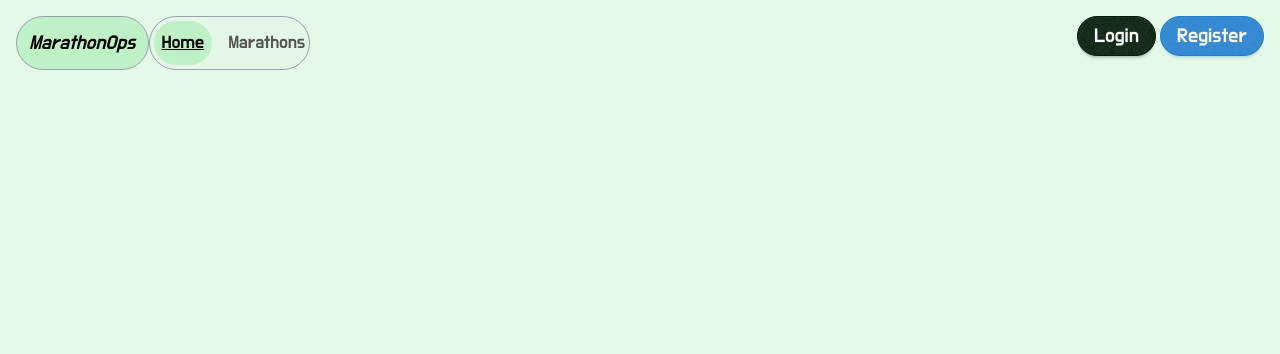
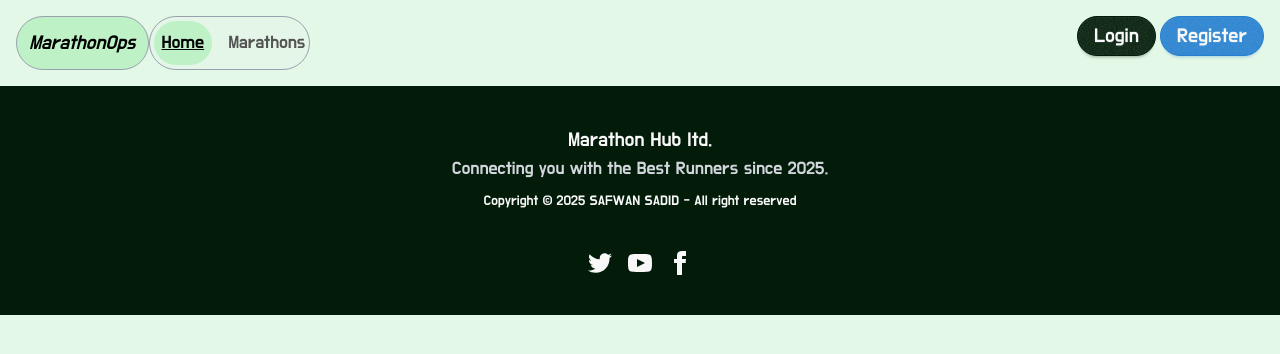
Before and after one commit to SafuGit/MarathonOps, a React (Vite) app: page / in a window 1280 px wide. Shown: the top 354 px of the page. Built offline with nearby package versions, Linux system fonts and the light colour scheme.

Commit message:
worked on footer

```diff
--- /dev/null
+++ b/src/components/Footer/Footer.jsx
@@ -0,0 +1,56 @@
+import React from 'react';
+
+const Footer = () => {
+  return (
+    <footer className="footer footer-horizontal footer-center bg-primary text-primary-content p-10">
+      <aside>
+        <p className="text-xl font-extralight mb-0">
+          Marathon Hub ltd. <br />
+          <span className='text-gray-300 text-lg font-extralight'>
+            Connecting you with the Best Runners since 2025.
+          </span>
+        </p>
+        <p className='font-extralight text-md'>Copyright © {new Date().getFullYear()} SAFWAN SADID - All right reserved</p>
+      </aside>
+      <nav>
+        <div className="grid grid-flow-col gap-4">
+          <a>
+            <svg
+              xmlns="http://www.w3.org/2000/svg"
+              width="24"
+              height="24"
+              viewBox="0 0 24 24"
+              className="fill-current">
+              <path
+                d="M24 4.557c-.883.392-1.832.656-2.828.775 1.017-.609 1.798-1.574 2.165-2.724-.951.564-2.005.974-3.127 1.195-.897-.957-2.178-1.555-3.594-1.555-3.179 0-5.515 2.966-4.797 6.045-4.091-.205-7.719-2.165-10.148-5.144-1.29 2.213-.669 5.108 1.523 6.574-.806-.026-1.566-.247-2.229-.616-.054 2.281 1.581 4.415 3.949 4.89-.693.188-1.452.232-2.224.084.626 1.956 2.444 3.379 4.6 3.419-2.07 1.623-4.678 2.348-7.29 2.04 2.179 1.397 4.768 2.212 7.548 2.212 9.142 0 14.307-7.721 13.995-14.646.962-.695 1.797-1.562 2.457-2.549z"></path>
+            </svg>
+          </a>
+          <a>
+            <svg
+              xmlns="http://www.w3.org/2000/svg"
+              width="24"
+              height="24"
+              viewBox="0 0 24 24"
+              className="fill-current">
+              <path
+                d="M19.615 3.184c-3.604-.246-11.631-.245-15.23 0-3.897.266-4.356 2.62-4.385 8.816.029 6.185.484 8.549 4.385 8.816 3.6.245 11.626.246 15.23 0 3.897-.266 4.356-2.62 4.385-8.816-.029-6.185-.484-8.549-4.385-8.816zm-10.615 12.816v-8l8 3.993-8 4.007z"></path>
+            </svg>
+          </a>
+          <a>
+            <svg
+              xmlns="http://www.w3.org/2000/svg"
+              width="24"
+              height="24"
+              viewBox="0 0 24 24"
+              className="fill-current">
+              <path
+                d="M9 8h-3v4h3v12h5v-12h3.642l.358-4h-4v-1.667c0-.955.192-1.333 1.115-1.333h2.885v-5h-3.808c-3.596 0-5.192 1.583-5.192 4.615v3.385z"></path>
+            </svg>
+          </a>
+        </div>
+      </nav>
+    </footer>
+  );
+};
+
+export default Footer;
--- a/src/layouts/Root.jsx
+++ b/src/layouts/Root.jsx
@@ -1,10 +1,14 @@
 import React from 'react';
 import Navbar from '../components/Navbar/Navbar';
+import { Outlet } from 'react-router';
+import Footer from '../components/Footer/Footer';
 
 const Root = () => {
   return (
     <div>
       <Navbar></Navbar>
+      <Outlet></Outlet>
+      <Footer></Footer>
     </div>
   );
 };
```
